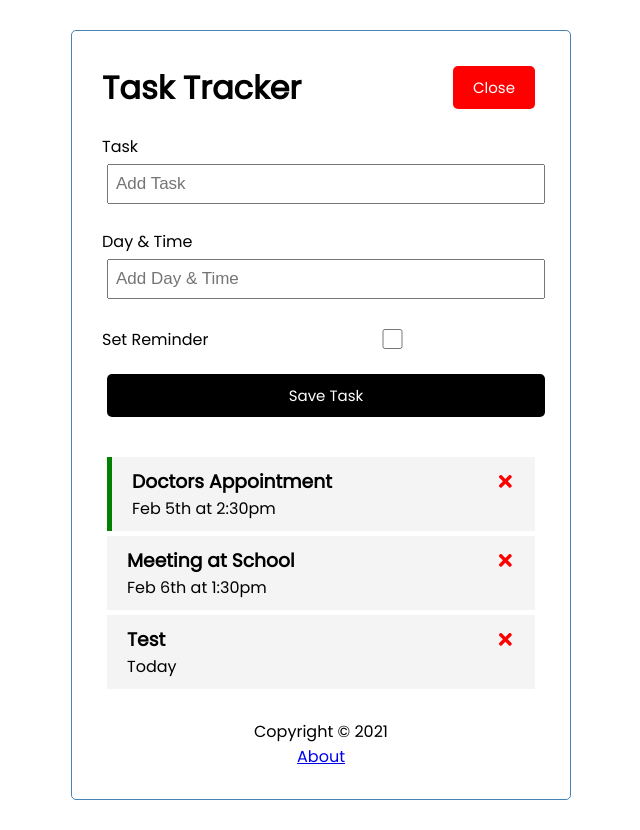
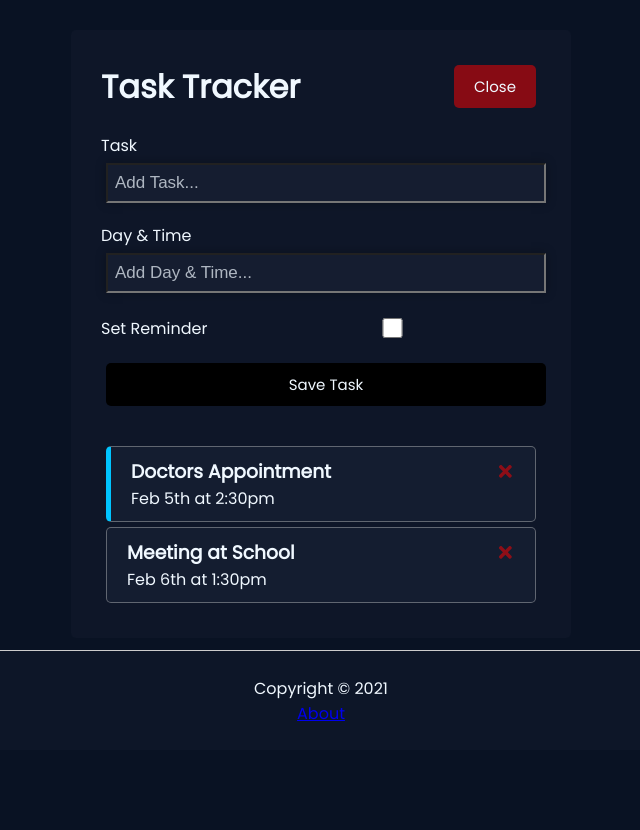
Before and after one commit to AJVancattenburch/react-task-tracker, a React (Create React App) app: page / in a window 1280 px wide. Both pictures are taken after a click on the button "Add". Shown: the whole page, without its empty margins (319-959 px from the left). Built offline with nearby package versions, Linux system fonts and the light colour scheme; data requests are answered from the project's data file.

Commit message:
dark mode styling

```diff
--- a/db.json
+++ b/db.json
@@ -11,12 +11,6 @@
       "text": "Meeting at School",
       "day": "Feb 6th at 1:30pm",
       "reminder": false
-    },
-    {
-      "text": "Test",
-      "day": "Today",
-      "reminder": false,
-      "id": 3
     }
   ]
 }
--- a/src/Components/AddTask.js
+++ b/src/Components/AddTask.js
@@ -26,8 +26,9 @@ const AddTask = ({ onAdd }) => {
       <div className="form-control">
         <label>Task</label>
         <input
+          className="fields"
           type="text"
-          placeholder="Add Task"
+          placeholder="Add Task..."
           value={text}
           onChange={(e) =>
             setText(e.target.value)}
@@ -36,8 +37,9 @@ const AddTask = ({ onAdd }) => {
       <div className="form-control">
         <label>Day & Time</label>
         <input
+          className="fields"
           type="text"
-          placeholder="Add Day & Time"
+          placeholder="Add Day & Time..."
           value={day}
           onChange={(e) =>
             setDay(e.target.value)}
--- a/src/Components/Header.js
+++ b/src/Components/Header.js
@@ -11,7 +11,7 @@ const Header = ({ title, onAdd, showAdd }) => {
       <h1>{title}</h1>
       {location.pathname === '/' && (
         <Button
-          color={showAdd ? 'red' : 'green'}
+          color={showAdd ? '#ff000080' : '#00000090'}
           text={showAdd ? 'Close' : 'Add'}
           onClick={onAdd}
         />
--- a/src/Components/Task.js
+++ b/src/Components/Task.js
@@ -14,7 +14,7 @@ const Task = ({ task, onDelete, onToggle }) => {
         {task.text}{' '}
         <FaTimes
           style={{
-            color: 'red',
+            color: '#ff000085',
             cursor: 'pointer',
             userSelect: 'none',
           }}
--- a/src/index.css
+++ b/src/index.css
@@ -8,6 +8,9 @@
 
 body {
   font-family: 'Poppins', sans-serif;
+  color: aliceblue;
+  background: #091223;
+  min-height: 100vh;
 }
 
 .container {
@@ -15,7 +18,7 @@ body {
   margin: 30px auto;
   overflow: auto;
   min-height: 300px;
-  border: 1px solid steelblue;
+  background: #0f1829d4;
   padding: 30px;
   border-radius: 5px;
 }
@@ -30,7 +33,7 @@ body {
 .btn {
   display: inline-block;
   background: #000;
-  color: #fff;
+  color: aliceblue;
   border: none;
   padding: 10px 20px;
   margin: 5px;
@@ -55,14 +58,32 @@ body {
 }
 
 .task {
-  background: #f4f4f4;
+  background: #1c263885;
   margin: 5px;
   padding: 10px 20px;
   cursor: pointer;
+  border: 1px solid #cccccc6a;
+  border-radius: 5px;
+  transition: all 0.3s ease;
 }
 
 .task.reminder {
-  border-left: 5px solid green;
+  border-left: 5px solid #00c4ff;
+}
+
+.form-control-check {
+  display: flex;
+  align-items: center;
+  justify-content: space-between;
+}
+
+.form-control-check label {
+  flex: 1;
+}
+
+.form-control-check input {
+  flex: 2;
+  height: 20px;
 }
 
 .task h3 {
@@ -89,7 +110,21 @@ body {
   margin: 5px;
   padding: 3px 7px;
   font-size: 17px;
+  background-color: #1c263885;
+  color: aliceblue;
 }
+
+.form-control input::placeholder {
+  color: aliceblue;
+  opacity: 0.7;
+}
+
+.fields {
+  display: flex;
+  justify-content: space-between;
+  box-shadow: 0 0 10px #0000004a;
+}
+
 
 .form-control-check {
   display: flex;
@@ -107,6 +142,15 @@ body {
 }
 
 footer {
-  margin-top: 30px;
-  text-align: center;
+  display: flex;
+  flex-direction: column;
+  justify-content: center;
+  align-items: center;
+  position: fixed;
+  bottom: 50px;
+  left: 0;
+  width: 100%;
+  height: 100px;
+  background: #0f1829d4;
+  border-top: 1px solid #ccc;
 }
```
